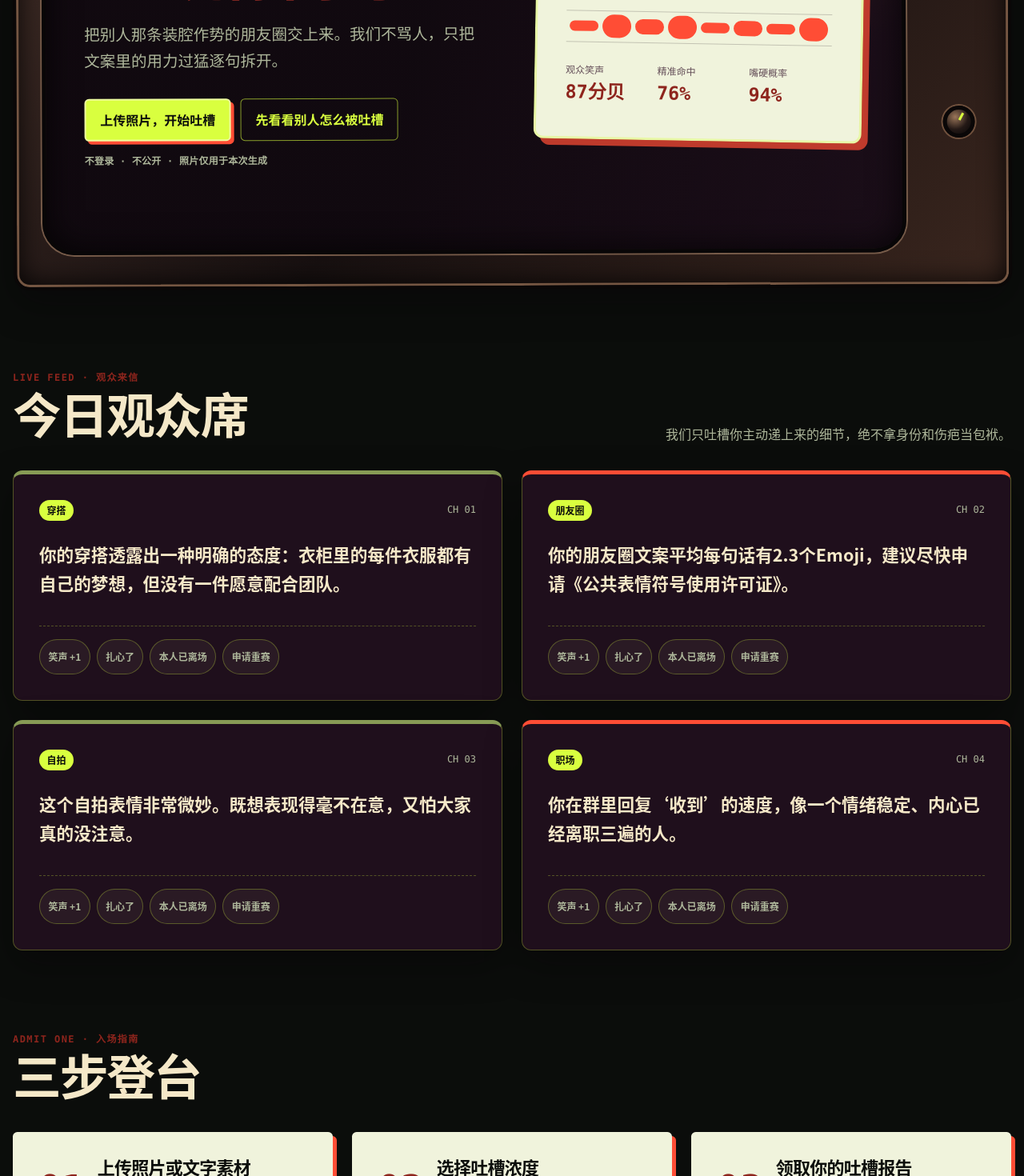
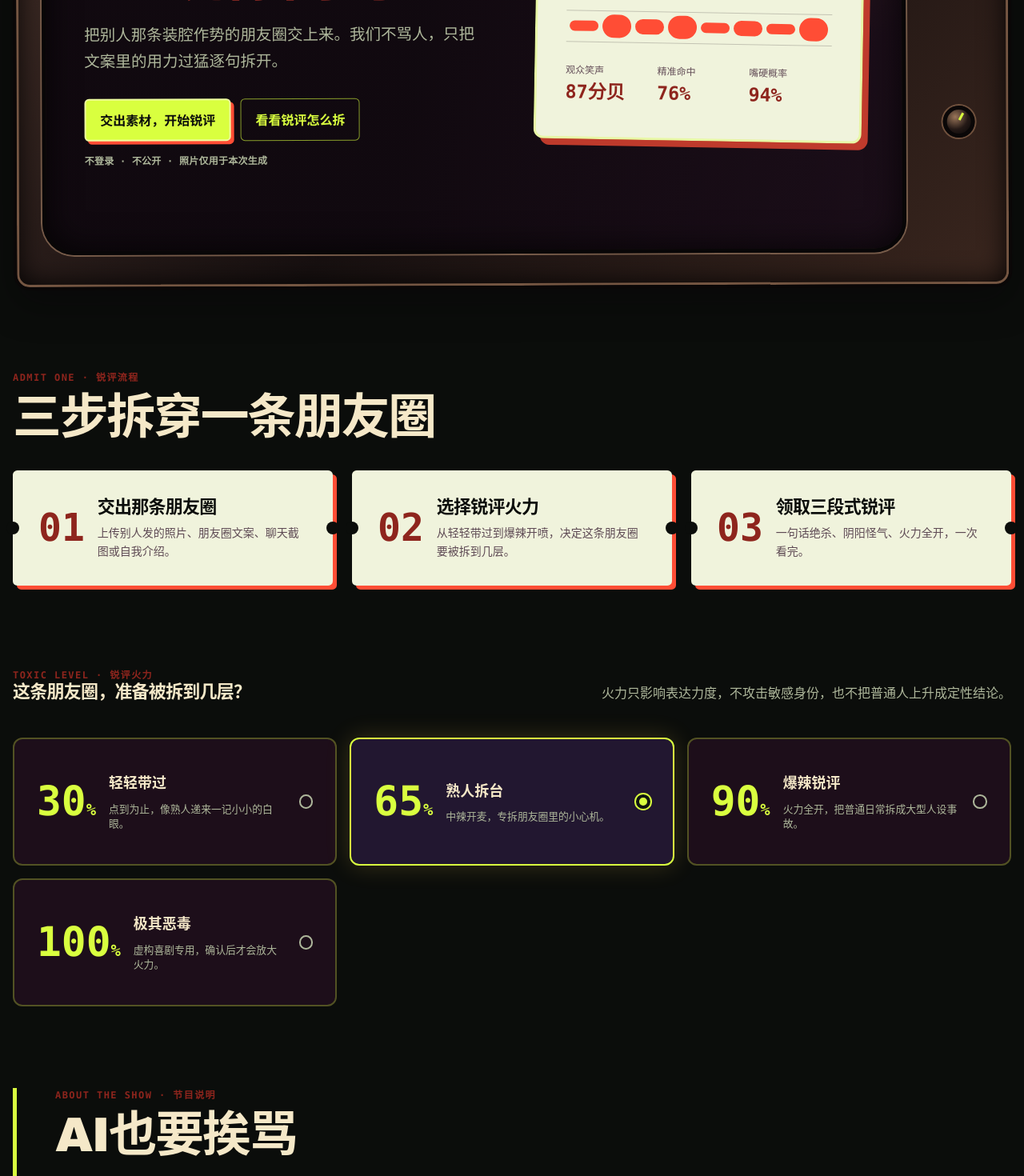
Before and after one commit to 18921669895yh-alt/ai-roast-show, a Next.js app: page / in a window 1280 px wide. Shown: the part 600-2070 px from the top of the page at 80% size. Built offline with nearby package versions, Linux system fonts and the light colour scheme.

Commit message:
feat: focus homepage on toxic moments review

```diff
--- a/src/app/page.tsx
+++ b/src/app/page.tsx
@@ -1,6 +1,5 @@
 import Link from "next/link";
 
-import AudienceExamples from "../components/home/AudienceExamples";
 import HashFocusManager from "../components/home/HashFocusManager";
 import HeroSection from "../components/home/HeroSection";
 import RoastLevelShowcase from "../components/home/RoastLevelShowcase";
@@ -11,7 +10,6 @@ export default function Home() {
     <main id="main-content" tabIndex={-1} className="home-page">
       <HashFocusManager />
       <HeroSection />
-      <AudienceExamples />
       <ThreeStepTickets />
       <RoastLevelShowcase />
       <section id="about" tabIndex={-1} className="home-section about-section segmented-entrance" aria-labelledby="about-title">
@@ -24,7 +22,7 @@ export default function Home() {
           <p className="eyebrow">NEXT UP · 轮到你了</p>
           <h2 id="bottom-cta-title">准备好了吗？</h2>
           <p>你负责提供素材，AI负责发现那些你自己一直假装没注意到的细节。</p>
-          <p id="privacy" tabIndex={-1} className="privacy-reassurance">🔒 照片仅用于本次生成，不会进入公开观众席；你随时可以退出。</p>
+          <p id="privacy" tabIndex={-1} className="privacy-reassurance">🔒 素材仅用于本次生成，不会公开展示；你随时可以退出。</p>
         </div>
         <Link className="button-primary bottom-cta-button" href="/roast">好的，开始说我 <span aria-hidden="true">→</span></Link>
       </section>
--- a/src/components/home/HeroSection.tsx
+++ b/src/components/home/HeroSection.tsx
@@ -12,14 +12,14 @@ const metrics = [
 ];
 
 export default function HeroSection() {
-  const focusAudience = (event: MouseEvent<HTMLAnchorElement>) => {
+  const focusSteps = (event: MouseEvent<HTMLAnchorElement>) => {
     event.preventDefault();
-    const audience = document.getElementById("audience");
-    if (typeof audience?.scrollIntoView === "function") {
-      audience.scrollIntoView({ behavior: "smooth", block: "start" });
+    const steps = document.getElementById("steps");
+    if (typeof steps?.scrollIntoView === "function") {
+      steps.scrollIntoView({ behavior: "smooth", block: "start" });
     }
-    audience?.focus({ preventScroll: true });
-    window.history.replaceState(null, "", "#audience");
+    steps?.focus({ preventScroll: true });
+    window.history.replaceState(null, "", "#steps");
   };
 
   return (
@@ -32,8 +32,8 @@ export default function HeroSection() {
             <h1 id="hero-title">来都来了，让 AI 说你两句</h1>
             <p className="hero-subtitle">把别人那条装腔作势的朋友圈交上来。我们不骂人，只把文案里的用力过猛逐句拆开。</p>
             <div className="hero-actions">
-              <Link className="button-primary" href="/roast">上传照片，开始吐槽</Link>
-              <a className="button-secondary" href="#audience" onClick={focusAudience}>先看看别人怎么被吐槽</a>
+              <Link className="button-primary" href="/roast">交出素材，开始锐评</Link>
+              <a className="button-secondary" href="#steps" onClick={focusSteps}>看看锐评怎么拆</a>
             </div>
             <p className="privacy-inline">不登录 · 不公开 · 照片仅用于本次生成</p>
           </div>
--- a/src/components/home/RoastLevelShowcase.tsx
+++ b/src/components/home/RoastLevelShowcase.tsx
@@ -1,7 +1,6 @@
 "use client";
 
 import { useState } from "react";
-
 import RoastLevelSelector, { type RoastLevel } from "../roast/RoastLevelSelector";
 
 export default function RoastLevelShowcase() {
@@ -9,8 +8,8 @@ export default function RoastLevelShowcase() {
   return (
     <section className="home-section level-section segmented-entrance entrance-delay-3" aria-labelledby="level-title">
       <div className="section-heading">
-        <div><p className="eyebrow">MIC LEVEL · 嘴硬刻度</p><h2 id="level-title">今晚想被说到什么程度？</h2></div>
-        <p>强度只影响包袱密度，不会降低内容安全边界。</p>
+        <div><p className="eyebrow">TOXIC LEVEL · 锐评火力</p><h2 id="level-title">这条朋友圈，准备被拆到几层？</h2></div>
+        <p>火力只影响表达力度，不攻击敏感身份，也不把普通人上升成定性结论。</p>
       </div>
       <RoastLevelSelector value={level} onChange={setLevel} />
     </section>
--- a/src/components/home/ThreeStepTickets.tsx
+++ b/src/components/home/ThreeStepTickets.tsx
@@ -1,13 +1,13 @@
 const steps = [
-  { number: "01", title: "上传照片或文字素材", copy: "交出一张照片，或贴出朋友圈、聊天记录和自我介绍。" },
-  { number: "02", title: "选择吐槽浓度", copy: "从轻轻调侃到舞台爆梗，你决定今晚的火候。" },
-  { number: "03", title: "领取你的吐槽报告", copy: "AI抓住细节，生成一份有观察、有分寸的专属报告。" },
+  { number: "01", title: "交出那条朋友圈", copy: "上传别人发的照片、朋友圈文案、聊天截图或自我介绍。" },
+  { number: "02", title: "选择锐评火力", copy: "从轻轻带过到爆辣开喷，决定这条朋友圈要被拆到几层。" },
+  { number: "03", title: "领取三段式锐评", copy: "一句话绝杀、阴阳怪气、火力全开，一次看完。" },
 ];
 
 export default function ThreeStepTickets() {
   return (
-    <section className="home-section ticket-section segmented-entrance entrance-delay-2" aria-labelledby="steps-title">
-      <div className="section-heading"><div><p className="eyebrow">ADMIT ONE · 入场指南</p><h2 id="steps-title">三步登台</h2></div></div>
+    <section id="steps" className="home-section ticket-section segmented-entrance entrance-delay-2" aria-labelledby="steps-title" tabIndex={-1}>
+      <div className="section-heading"><div><p className="eyebrow">ADMIT ONE · 锐评流程</p><h2 id="steps-title">三步拆穿一条朋友圈</h2></div></div>
       <ol className="ticket-list">
         {steps.map((step) => (
           <li className="ticket" key={step.number}>
--- a/src/components/layout/Header.tsx
+++ b/src/components/layout/Header.tsx
@@ -170,7 +170,7 @@ export function HeaderView({ currentPath, onLogoFiveClicks, onHomeNavigate }: He
           aria-label="主导航"
         >
           <ul>
-            {navigation.map((item) => {
+            {navigation.filter((item) => item.href !== "/battle").map((item) => {
               const itemPath = item.href.split("#")[0] || "/";
               const isCurrent = !item.href.includes("#") && currentPath === itemPath;
               return (
--- a/src/components/roast/RoastLevelSelector.tsx
+++ b/src/components/roast/RoastLevelSelector.tsx
@@ -10,12 +10,19 @@ type RoastLevelSelectorProps = {
   onChange: (value: RoastLevel) => void;
 };
 
-const levels: Array<{ value: RoastLevel; title: string; score: string; description: string }> = [
-  { value: "gentle", title: "轻轻调侃", score: "30", description: "适合第一次上台，保证还能笑着回家。" },
-  { value: "familiar", title: "熟人互损", score: "65", description: "像认识你五年的朋友，说话开始不留情面。" },
-  { value: "stage", title: "舞台爆梗", score: "90", description: "包袱全开，但仍然不进行恶意攻击。" },
-  { value: "extreme", title: "极其恶毒", score: "100", description: "仅限虚构喜剧吐槽，确认后才会启用。" },
+const levels: Array<{ value: RoastLevel; score: string }> = [
+  { value: "gentle", score: "30" },
+  { value: "familiar", score: "65" },
+  { value: "stage", score: "90" },
+  { value: "extreme", score: "100" },
 ];
+
+const toxicLevelCopy: Record<RoastLevel, { title: string; description: string }> = {
+  gentle: { title: "轻轻带过", description: "点到为止，像熟人递来一记小小的白眼。" },
+  familiar: { title: "熟人拆台", description: "中辣开麦，专拆朋友圈里的小心机。" },
+  stage: { title: "爆辣锐评", description: "火力全开，把普通日常拆成大型人设事故。" },
+  extreme: { title: "极其恶毒", description: "虚构喜剧专用，确认后才会放大火力。" },
+};
 
 export default function RoastLevelSelector({ value, onChange }: RoastLevelSelectorProps) {
   const [confirmStage, setConfirmStage] = useState(false);
@@ -95,7 +102,7 @@ export default function RoastLevelSelector({ value, onChange }: RoastLevelSelect
               onChange={() => level.value === "stage" ? setConfirmStage(true) : level.value === "extreme" ? (window.confirm("极其恶毒档位只用于虚构喜剧吐槽。确认启用吗？") && onChange(level.value)) : onChange(level.value)}
             />
             <span className="level-score numeric" aria-hidden="true">{level.score}</span>
-            <span className="level-card-copy"><strong>{level.title}</strong><small>{level.description}</small></span>
+            <span className="level-card-copy"><strong>{toxicLevelCopy[level.value].title}</strong><small>{toxicLevelCopy[level.value].description}</small></span>
             <span className="level-indicator" aria-hidden="true" />
           </label>
         ))}
@@ -104,7 +111,7 @@ export default function RoastLevelSelector({ value, onChange }: RoastLevelSelect
         <div ref={confirmBackdrop} className="dialog-backdrop" role="presentation">
           <section ref={confirmDialog} className="level-confirm-dialog" role="dialog" aria-modal="true" aria-labelledby="level-confirm-title">
             <span className="eyebrow">浓度警告 · 90%</span>
-            <h2 id="level-confirm-title">确认开启舞台爆梗</h2>
+            <h2 id="level-confirm-title">确认开启爆辣锐评</h2>
             <p>确认开启？你的嘴硬技能可能会自动激活。</p>
             <div className="dialog-actions">
               <button ref={cancelButton} className="button-secondary" type="button" onClick={closeConfirmation}>取消</button>
--- a/src/components/stage/LoadingComedyStage.tsx
+++ b/src/components/stage/LoadingComedyStage.tsx
@@ -8,7 +8,7 @@ export const LOADING_MESSAGES = [
   "正在寻找最有喜剧价值的细节……",
   "正在组织一个不伤人的包袱……",
   "正在评估你的嘴硬程度……",
-  "正在向观众席申请笑声……",
+  "正在把朋友圈里的用力过猛标出来……",
   "正在删除三个过于冒犯的笑话……",
   "正在努力让你笑着破防……",
 ] as const;
```
Also changed, not shown: 2 other files (tests, documents, lock files or other folders).
